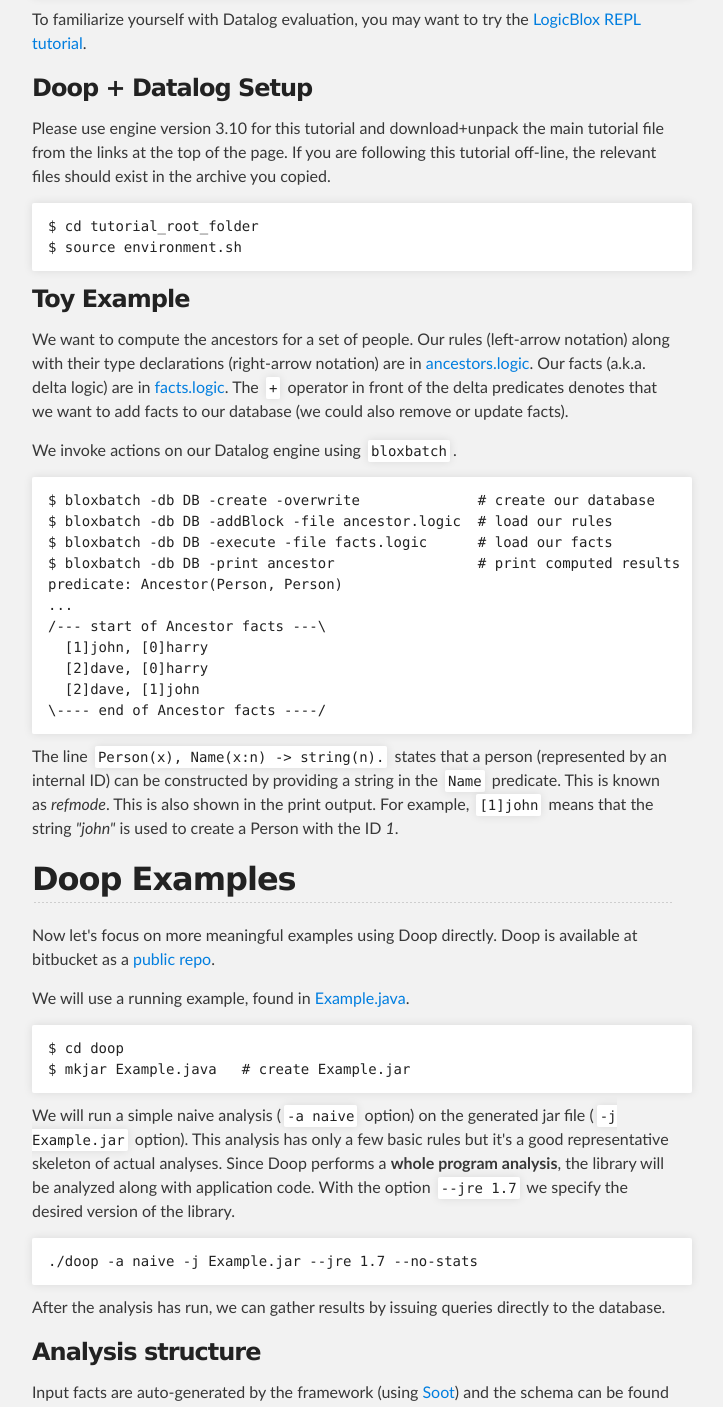
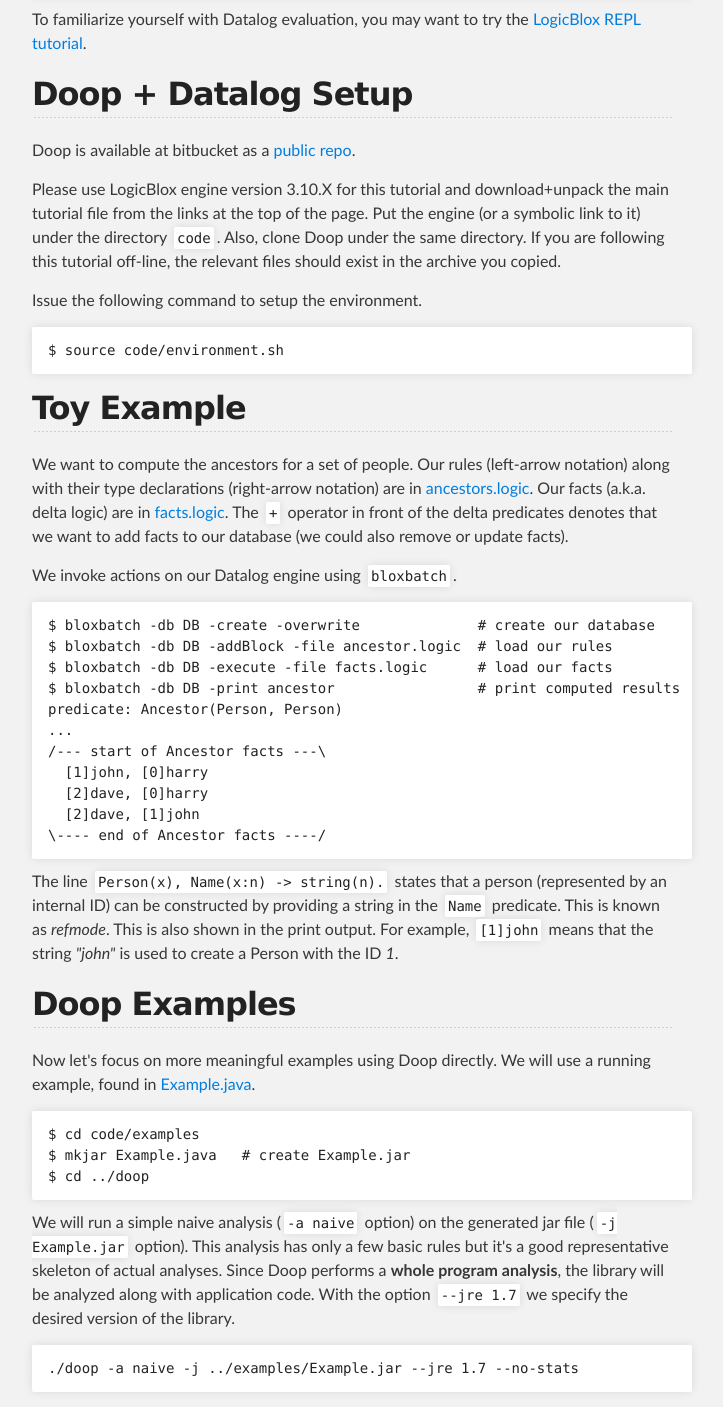
Before and after one commit to plast-lab/doop-pldi15-tutorial, a plain HTML site: page index.html in a window 1280 px wide. Shown: the part 702-2109 px from the top of the page, without its empty margins (288-1011 px from the left). Drawn offline with Linux system fonts and the light colour scheme.

Commit message:
Create gh-pages branch via GitHub

```diff
--- a/index.html
+++ b/index.html
@@ -47,18 +47,20 @@
 
 <p>To familiarize yourself with Datalog evaluation, you may want to try the <a href="https://developer.logicblox.com/content/docs4/tutorial/repl/section/split.html">LogicBlox REPL tutorial</a>.</p>
 
-<h3>
-<a id="doop--datalog-setup" class="anchor" href="#doop--datalog-setup" aria-hidden="true"><span class="octicon octicon-link"></span></a>Doop + Datalog Setup</h3>
+<h2>
+<a id="doop--datalog-setup" class="anchor" href="#doop--datalog-setup" aria-hidden="true"><span class="octicon octicon-link"></span></a>Doop + Datalog Setup</h2>
 
-<p>Please use engine version 3.10 for this tutorial and download+unpack the main tutorial file from the links at the top of the page. If you are following this tutorial off-line, the relevant files should exist in the
-archive you copied.</p>
+<p>Doop is available at bitbucket as a <a href="https://bitbucket.org/yanniss/doop">public repo</a>.</p>
 
-<pre><code>$ cd tutorial_root_folder
-$ source environment.sh
+<p>Please use LogicBlox engine version 3.10.X for this tutorial and download+unpack the main tutorial file from the links at the top of the page. Put the engine (or a symbolic link to it) under the directory <code>code</code>. Also, clone Doop under the same directory. If you are following this tutorial off-line, the relevant files should exist in the archive you copied.</p>
+
+<p>Issue the following command to setup the environment.</p>
+
+<pre><code>$ source code/environment.sh
 </code></pre>
 
-<h3>
-<a id="toy-example" class="anchor" href="#toy-example" aria-hidden="true"><span class="octicon octicon-link"></span></a>Toy Example</h3>
+<h2>
+<a id="toy-example" class="anchor" href="#toy-example" aria-hidden="true"><span class="octicon octicon-link"></span></a>Toy Example</h2>
 
 <p>We want to compute the ancestors for a set of people. Our rules (left-arrow notation) along with their type declarations (right-arrow notation) are in <a href="https://raw.githubusercontent.com/plast-lab/doop-pldi15-tutorial/gh-pages/code/examples/ancestors/ancestors.logic">ancestors.logic</a>. Our facts (a.k.a. delta logic) are in <a href="https://raw.githubusercontent.com/plast-lab/doop-pldi15-tutorial/gh-pages/code/examples/ancestors/facts.logic">facts.logic</a>. The <code>+</code> operator in front of the delta predicates denotes that we want to add facts to our database (we could also remove or update facts).</p>
 
@@ -82,17 +84,16 @@
 <h2>
 <a id="doop-examples" class="anchor" href="#doop-examples" aria-hidden="true"><span class="octicon octicon-link"></span></a>Doop Examples</h2>
 
-<p>Now let's focus on more meaningful examples using Doop directly. Doop is available at bitbucket as a <a href="https://bitbucket.org/yanniss/doop">public repo</a>.</p>
+<p>Now let's focus on more meaningful examples using Doop directly. We will use a running example, found in <a href="https://raw.githubusercontent.com/plast-lab/doop-pldi15-tutorial/gh-pages/code/examples/Example.java">Example.java</a>.</p>
 
-<p>We will use a running example, found in <a href="https://raw.githubusercontent.com/plast-lab/doop-pldi15-tutorial/gh-pages/code/examples/Example.java">Example.java</a>.</p>
-
-<pre><code>$ cd doop
+<pre><code>$ cd code/examples
 $ mkjar Example.java   # create Example.jar
+$ cd ../doop
 </code></pre>
 
 <p>We will run a simple naive analysis (<code>-a naive</code> option) on the generated jar file (<code>-j Example.jar</code> option). This analysis has only a few basic rules but it's a good representative skeleton of actual analyses. Since Doop performs a <strong>whole program analysis</strong>, the library will be analyzed along with application code. With the option <code>--jre 1.7</code> we specify the desired version of the library. </p>
 
-<pre><code>./doop -a naive -j Example.jar --jre 1.7 --no-stats
+<pre><code>./doop -a naive -j ../examples/Example.jar --jre 1.7 --no-stats
 </code></pre>
 
 <p>After the analysis has run, we can gather results by issuing queries directly to the database.</p>
```
Also changed, not shown: params.json (+1 -1 lines).
